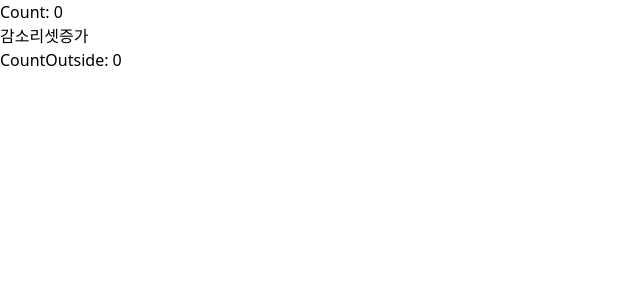
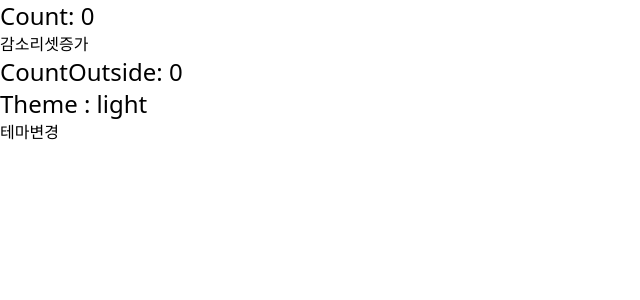
Before and after one commit to jieun-107/react-study, a React (Vite) app: page / in a window 1280 px wide. Shown: the top 300 px of the page, without its empty margins (0-640 px from the left). Built offline with nearby package versions, Linux system fonts and the light colour scheme.

Commit message:
Redux Slice

```diff
--- a/src/components/section14/Count.tsx
+++ b/src/components/section14/Count.tsx
@@ -1,11 +1,15 @@
 import CountGroup from "./CountGroup";
 import CountOutside from "./CountOutside";
+import Theme from "./Theme";
+import ThemeButton from "./ThemeButton";
 
 export default function Count() {
   return (
     <>
       <CountGroup />
       <CountOutside />
+      <Theme />
+      <ThemeButton />
     </>
   );
 }
--- a/src/components/section14/CountButton.tsx
+++ b/src/components/section14/CountButton.tsx
@@ -3,7 +3,7 @@ import {
   decrement,
   incrementAsync,
   reset,
-} from "../../store/features/counter/CounterSlice";
+} from "../../store/features/counter/counterSlice";
 import type { AppDispatch } from "../../store/store";
 
 export default function CountButton() {
--- a/src/components/section14/CountDisplay.tsx
+++ b/src/components/section14/CountDisplay.tsx
@@ -6,7 +6,7 @@ export default function CountDisplay() {
 
   return (
     <>
-      <h1>Count: {count}</h1>
+      <h1 className="text-2xl">Count: {count}</h1>
     </>
   );
 }
--- a/src/components/section14/CountOutside.tsx
+++ b/src/components/section14/CountOutside.tsx
@@ -5,7 +5,7 @@ export default function CountOutside() {
   const count = useSelector((state:RootState) => state.counter.count);
   return (
     <>
-      <h1>CountOutside: {count}</h1>
+      <h1 className="text-2xl">CountOutside: {count}</h1>
     </>
   );
 }
--- /dev/null
+++ b/src/components/section14/Theme.tsx
@@ -0,0 +1,11 @@
+import { useSelector } from "react-redux"
+import type { RootState } from "../../store/store";
+
+export default function Theme() {
+  const theme = useSelector((state:RootState) => state.theme.theme);
+  return (
+    <>
+      <h1 className="text-2xl">Theme : {theme}</h1>
+    </>
+  )
+}
--- /dev/null
+++ b/src/components/section14/ThemeButton.tsx
@@ -0,0 +1,12 @@
+import { useDispatch } from "react-redux"
+import { changeTheme } from "../../store/features/theme/themeSlice";
+
+export default function ThemeButton() {
+  console.log("ThemeButton");
+  const dispatch = useDispatch();
+  return (
+    <>
+      <button onClick={() => dispatch(changeTheme())}>테마변경</button>
+    </>
+  )
+}
--- /dev/null
+++ b/src/store/features/theme/themeSlice.ts
@@ -0,0 +1,16 @@
+import { createSlice } from "@reduxjs/toolkit";
+
+const themeSlice = createSlice({
+  name: "themeSlice",
+  initialState: {
+    theme: "light",
+  },
+  reducers: {
+    changeTheme:(state) => {
+      state.theme = state.theme === "light" ? "dark" : "light";
+    },
+  },
+});
+
+export const { changeTheme } = themeSlice.actions;
+export default themeSlice.reducer;
--- a/src/store/store.ts
+++ b/src/store/store.ts
@@ -1,9 +1,11 @@
 import { configureStore } from '@reduxjs/toolkit'
-import counterSlice from "./features/counter/CounterSlice";
+import counterSlice from "./features/counter/counterSlice";
+import themeSlice from "./features/theme/themeSlice";
 
 export const store = configureStore({
   reducer: {
     counter: counterSlice,
+    theme: themeSlice,
   },
 })
 
```
